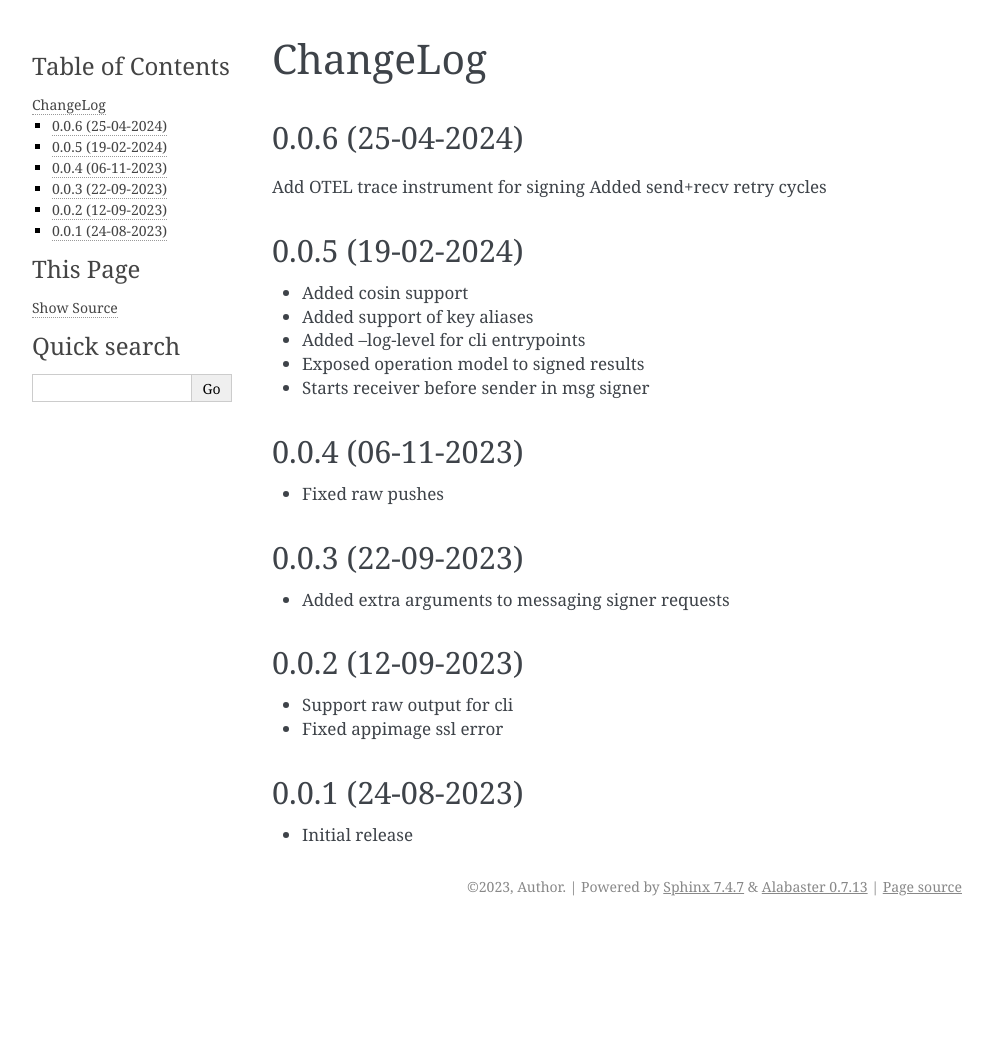
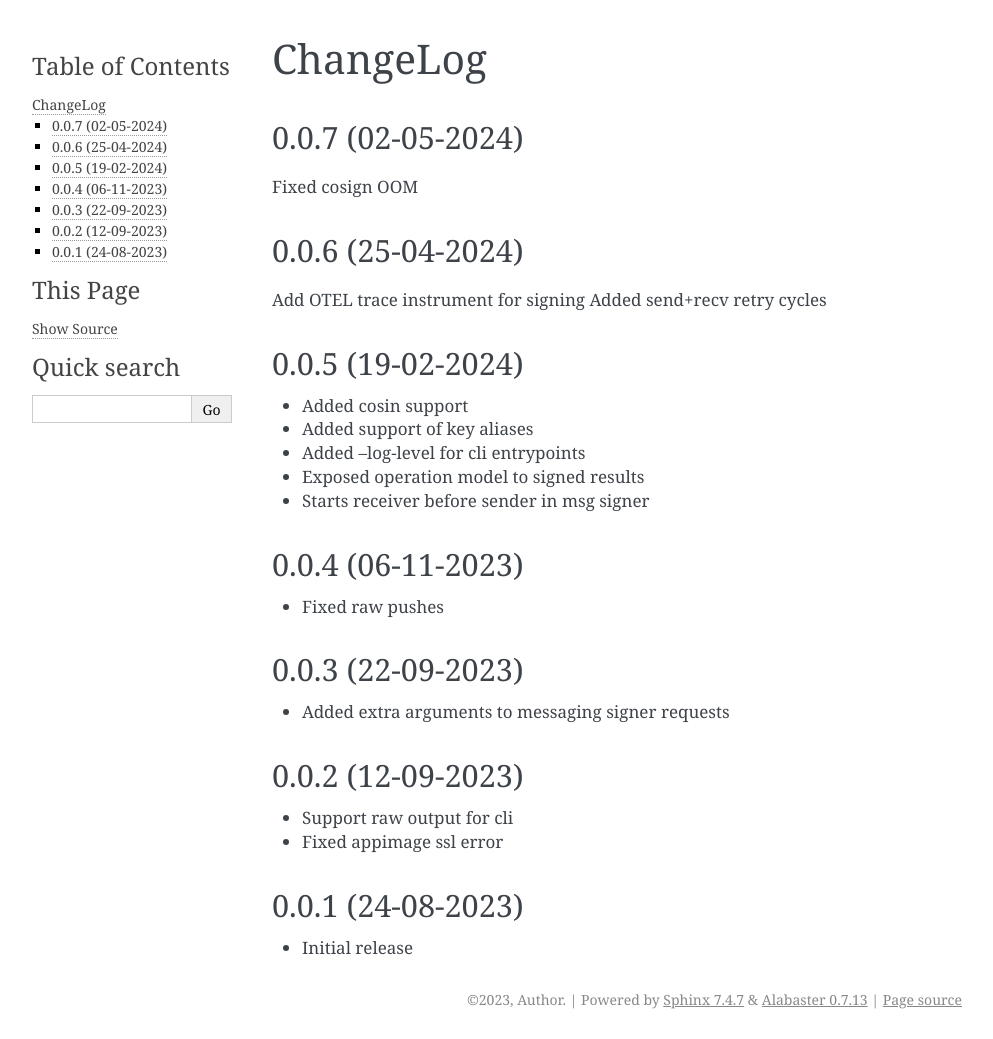
Before and after one commit to zxiong/pubtools-sign, a Sphinx documentation site: the page built from docs/source/CHANGELOG.rst, in a window 1280 px wide. Shown: the whole page, without its empty margins (148-1141 px from the left). Built offline with Sphinx 7.4.7, drawn with Linux system fonts in a browser that asks for light colours; before the commit the page ends 926 px from its top, so only the background shows below that.

Commit message:
Release v0.0.7

```diff
--- a/docs/source/CHANGELOG.rst
+++ b/docs/source/CHANGELOG.rst
@@ -1,5 +1,9 @@
 ChangeLog
 =========
+
+0.0.7 (02-05-2024)
+-------------------
+Fixed cosign OOM
 
 0.0.6 (25-04-2024)
 -------------------
--- a/pyproject.toml
+++ b/pyproject.toml
@@ -3,7 +3,7 @@ name = "pubtools-sign"
 description = "Collection of tools producing signed artifacts"
 readme = "README.rst"
 requires-python = ">=3.7"
-version = "0.0.6"
+version = "0.0.7"
 
 classifiers = [  # Optional
   # How mature is this project? Common values are
```
